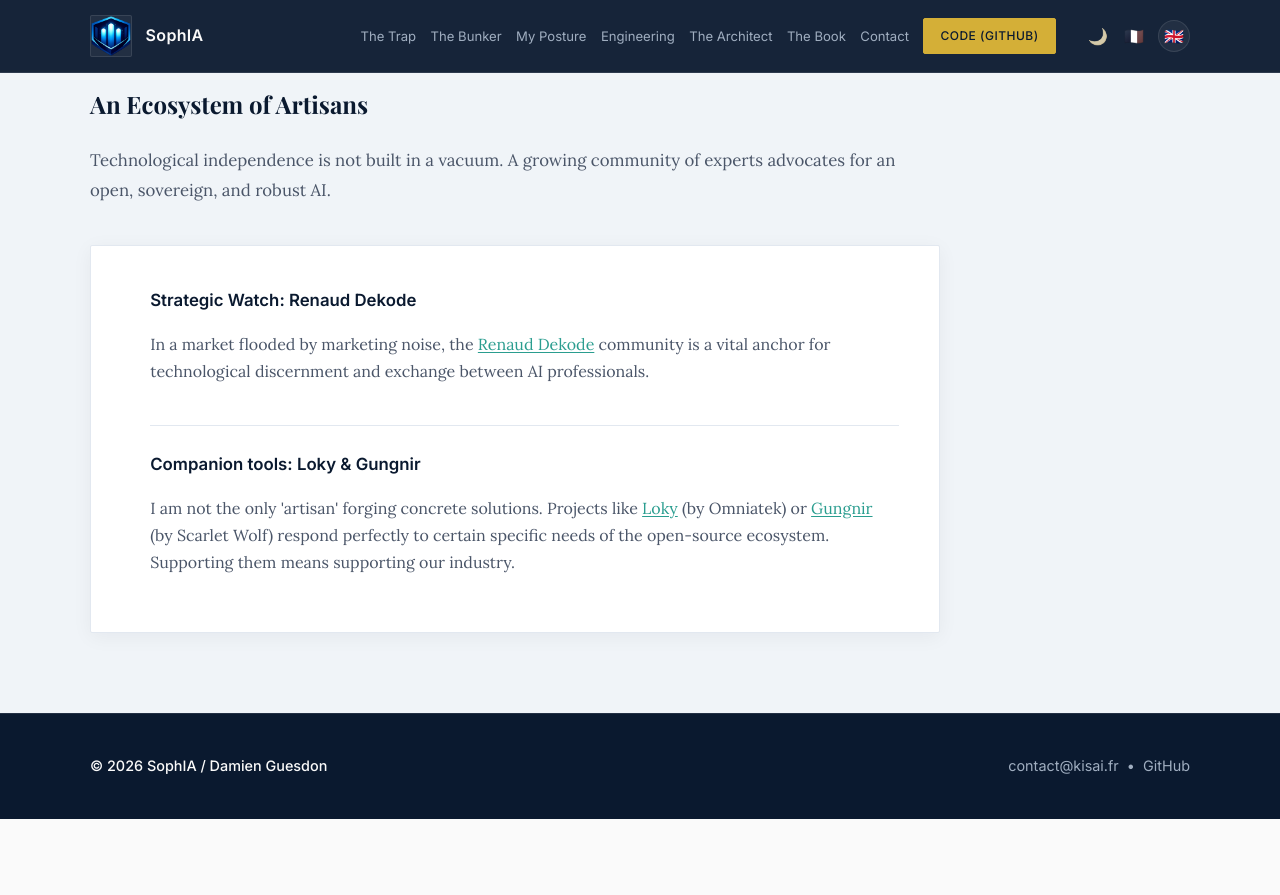
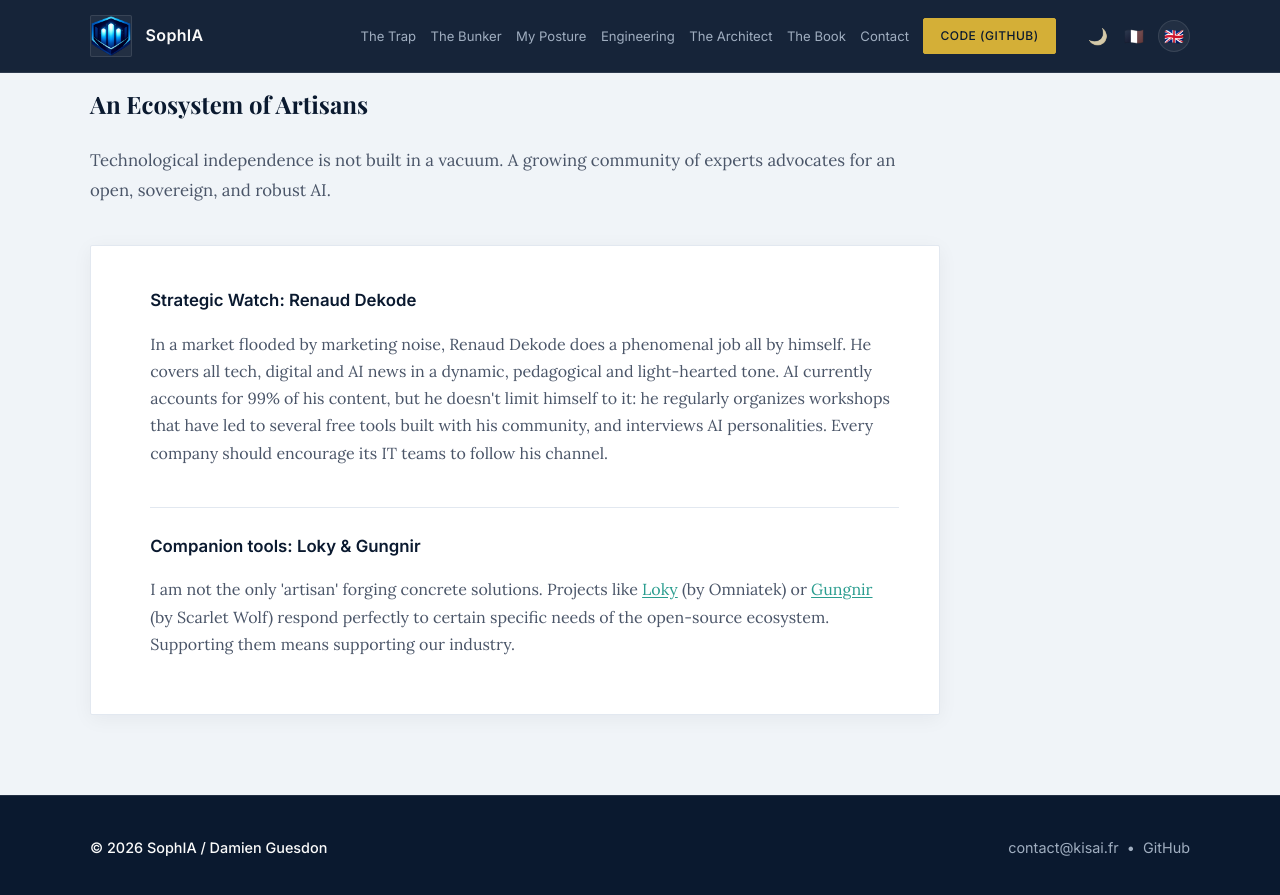
Before and after one commit to Kisai-DG-SLU/SophIA, a Jekyll site: the page built from architecte.html, in a window 1280 px wide and 900 px high, scrolled down 2792 px. Shown: the top 895 px of the window. Built offline with Jekyll 4.4.1, drawn with Linux system fonts in a browser that asks for light colours; before the commit the page ends 3611 px from its top, so only the background shows below that.

Commit message:
Rewrite Renaud Dekode description: highlight his personal work and workshops

```diff
--- a/_includes/i18n/architecte.js
+++ b/_includes/i18n/architecte.js
@@ -40,7 +40,7 @@
           ecoTitle: "Un Écosystème d'Artisans",
           ecoIntro: "L'indépendance technologique ne se construit pas en vase clos. Une communauté grandissante d'experts milite pour une IA ouverte, souveraine et robuste.",
           eco1Title: "La Veille Stratégique : Renaud Dekode",
-          eco1Desc: "Dans un marché inondé par le bruit marketing, la communauté <a href='#' target='_blank'>Renaud Dekode</a> est un point d'ancrage vital pour le discernement technologique et l'échange entre professionnels de l'IA.",
+          eco1Desc: "Dans un marché inondé par le bruit marketing, Renaud Dekode effectue à lui seul un travail phénoménal de veille. Il anime de manière dynamique, pédagogue et sur un ton léger toutes les actualités de la tech, du digital et de l'IA. L'IA occupe aujourd'hui 99% de ses actualités, mais il ne s'y limite pas : il organise régulièrement des ateliers qui ont permis de développer plusieurs outils gratuits avec sa communauté, et interviewe des personnalités de l'IA. Toute entreprise devrait inciter ses équipes IT à suivre sa chaîne.",
           eco2Title: "Les outils compagnons : Loky & Gungnir",
           eco2Desc: "Je ne suis pas le seul 'artisan' à forger des solutions concrètes. Des projets comme <a href='#' target='_blank'>Loky</a> (par Omniatek) ou <a href='#' target='_blank'>Gungnir</a> (par Scarlet Wolf) répondent parfaitement à certains besoins spécifiques de l'écosystème open-source. Les soutenir, c'est soutenir notre filière."
         },
@@ -86,7 +86,7 @@
           ecoTitle: "An Ecosystem of Artisans",
           ecoIntro: "Technological independence is not built in a vacuum. A growing community of experts advocates for an open, sovereign, and robust AI.",
           eco1Title: "Strategic Watch: Renaud Dekode",
-          eco1Desc: "In a market flooded by marketing noise, the <a href='#' target='_blank'>Renaud Dekode</a> community is a vital anchor for technological discernment and exchange between AI professionals.",
+          eco1Desc: "In a market flooded by marketing noise, Renaud Dekode does a phenomenal job all by himself. He covers all tech, digital and AI news in a dynamic, pedagogical and light-hearted tone. AI currently accounts for 99% of his content, but he doesn't limit himself to it: he regularly organizes workshops that have led to several free tools built with his community, and interviews AI personalities. Every company should encourage its IT teams to follow his channel.",
           eco2Title: "Companion tools: Loky & Gungnir",
           eco2Desc: "I am not the only 'artisan' forging concrete solutions. Projects like <a href='#' target='_blank'>Loky</a> (by Omniatek) or <a href='#' target='_blank'>Gungnir</a> (by Scarlet Wolf) respond perfectly to certain specific needs of the open-source ecosystem. Supporting them means supporting our industry."
         },
--- a/architecte.html
+++ b/architecte.html
@@ -123,7 +123,7 @@
           <ul class="eco-list">
             <li>
               <h4 data-i18n="arch.eco1Title">La Veille Stratégique : Renaud Dekode</h4>
-              <p data-i18n="arch.eco1Desc">Dans un marché inondé par le bruit marketing, la communauté <a href="#" target="_blank">Renaud Dekode</a> est un point d'ancrage vital pour le discernement technologique et l'échange entre professionnels de l'IA.</p>
+              <p data-i18n="arch.eco1Desc">Dans un marché inondé par le bruit marketing, Renaud Dekode effectue à lui seul un travail phénoménal de veille. Il anime de manière dynamique, pédagogue et sur un ton léger toutes les actualités de la tech, du digital et de l'IA. L'IA occupe aujourd'hui 99% de ses actualités, mais il ne s'y limite pas : il organise régulièrement des ateliers qui ont permis de développer plusieurs outils gratuits avec sa communauté, et interviewe des personnalités de l'IA. Toute entreprise devrait inciter ses équipes IT à suivre sa chaîne.</p>
             </li>
             <li>
               <h4 data-i18n="arch.eco2Title">Les outils compagnons : Loky & Gungnir</h4>
```
